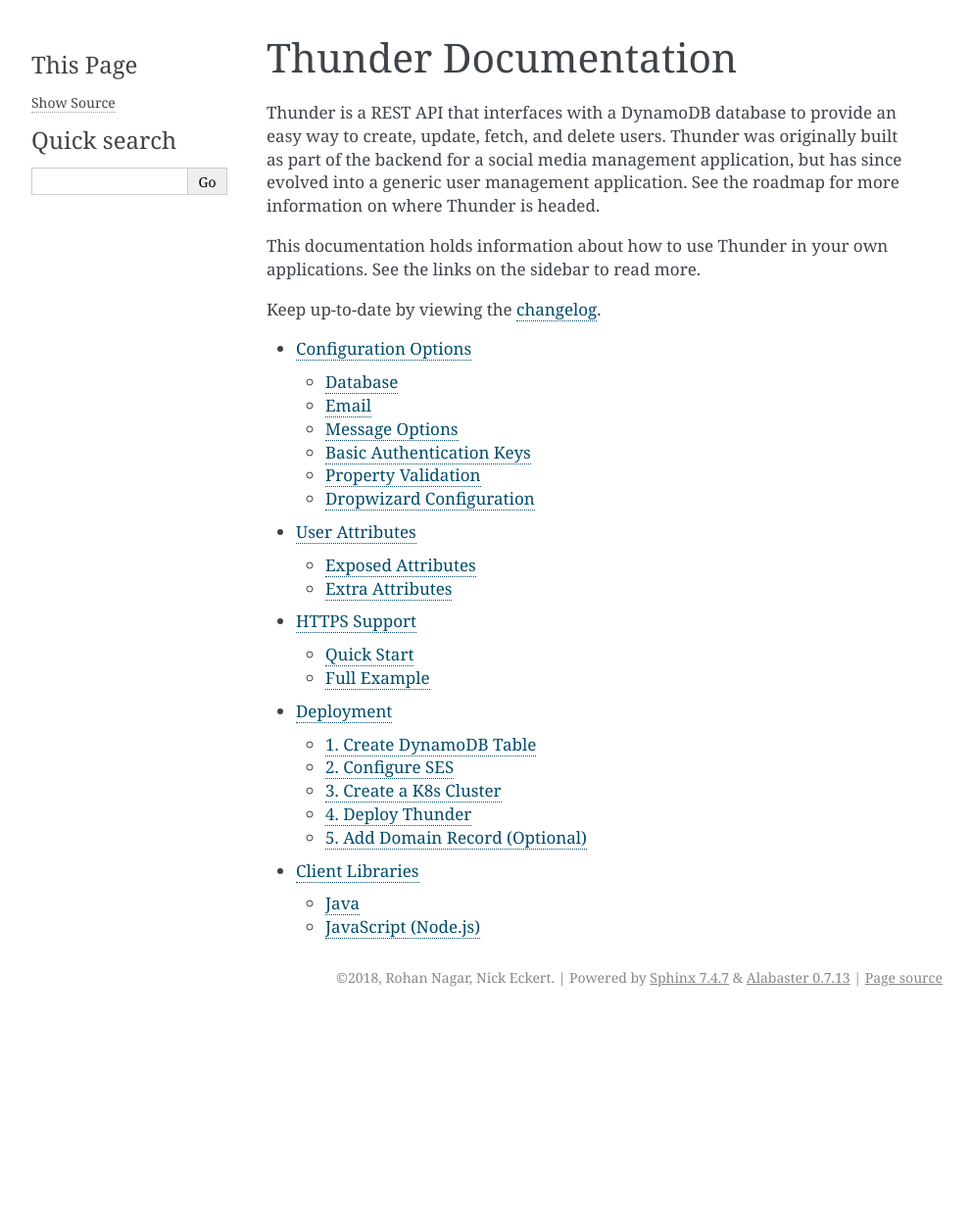
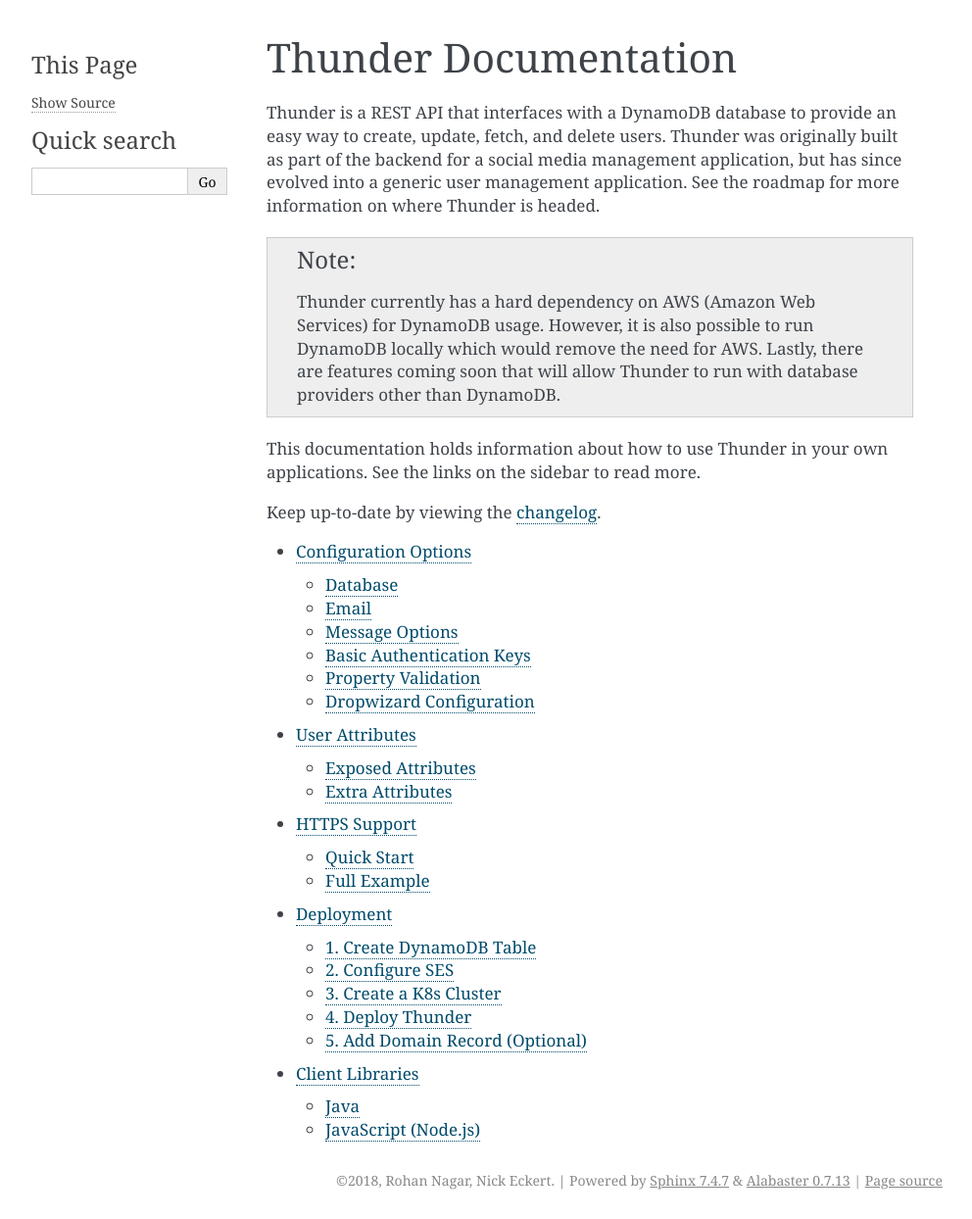
Before and after one commit to RohanNagar/thunder, a Sphinx documentation site: the page built from docs/index.rst, in a window 1280 px wide. Shown: the whole page at 98% size, without its empty margins (148-1140 px from the left). Built offline with Sphinx 7.4.7, drawn with Linux system fonts in a browser that asks for light colours; pages that are not in the unit, such as notebooks, are missing from menus; before the commit the page ends 1037 px from its top, so only the background shows below that.

Commit message:
Code review comments

```diff
--- a/docs/index.rst
+++ b/docs/index.rst
@@ -7,6 +7,12 @@
 Thunder is a REST API that interfaces with a DynamoDB database to provide an easy way to create, update, fetch, and delete users.
 Thunder was originally built as part of the backend for a social media management application, but has since evolved into a generic user management application.
 See the roadmap for more information on where Thunder is headed.
+
+.. note::
+
+    Thunder currently has a hard dependency on AWS (Amazon Web Services) for DynamoDB usage. However, it is also possible
+    to run DynamoDB locally which would remove the need for AWS. Lastly, there are features coming soon that will allow Thunder
+    to run with database providers other than DynamoDB.
 
 This documentation holds information about how to use Thunder in your own applications. See the links on the sidebar to read more.
 
--- a/docs/manual/https-support.rst
+++ b/docs/manual/https-support.rst
@@ -205,7 +205,7 @@
     default_bits        = 4096
     distinguished_name  = req_distinguished_name
     default_keyfile     = rootCA.key
-    prompt			    = no
+    prompt              = no
     encrypt_key         = no
     default_md          = sha256
     x509_extensions     = v3_ca
--- a/docs/manual/user-attributes.rst
+++ b/docs/manual/user-attributes.rst
@@ -22,8 +22,8 @@
 
 - ``id`` A unique identifier for the user. This will be created when the new user is created, and never updated after that.
 
-- ``version`` A unique string that determines the current version of the user.This is used to verify updates to a user, in the case where two updates to the same user happen simultaneously.
+- ``version`` A unique string that determines the current version of the user. This is used to verify updates to a user, in the case where two updates to the same user happen simultaneously.
 
-- ``creation_time`` A long representing the time that this user was created in the database.
+- ``creation_time`` A ``long`` representing the time that this user was created in the database.
 
-- ``update_time`` A long representing the time that this user was last updated in the database.
+- ``update_time`` A ``long`` representing the time that this user was last updated in the database.
```
